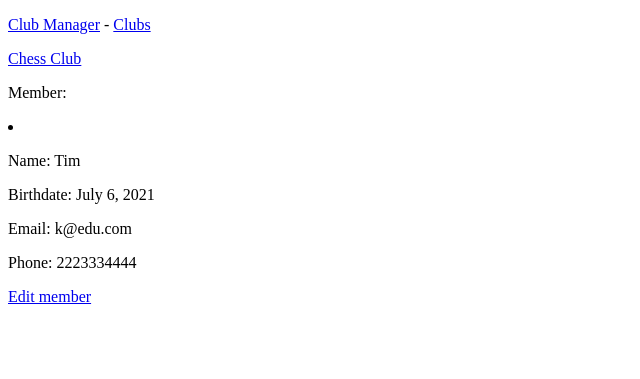
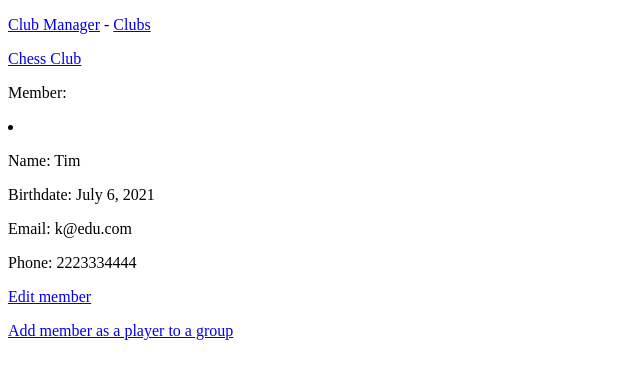
Before and after one commit to CMsirP/Club_Manager_Django_Project, a Django app: page /club_manager/clubs/member/1 in a window 1280 px wide. Shown: the top 379 px of the page, without its empty margins (0-640 px from the left). Run offline with Django 3.2, Linux system fonts and the light colour scheme; data comes from the database, SQL or seed files in the repository; both versions use the stored data as it was after the commit.

Commit message:
Added html, view, form for add_player to add players from existing members in a club to groups.

```diff
--- a/club_manager/templates/club_manager/club.html
+++ b/club_manager/templates/club_manager/club.html
@@ -8,6 +8,7 @@
 <body>
     {% block content %}
         <p>Club: {{ club }}</p>
+        <p>Club type: {{ club.club_type }}</p>
 
         <p>Groups:</p>
         <p>
--- a/club_manager/templates/club_manager/member.html
+++ b/club_manager/templates/club_manager/member.html
@@ -22,6 +22,10 @@
         <p>
             <a href="{% url 'club_manager:edit_member' member.id %}">Edit member</a>
         </p>
+
+        <p>
+            <a href="{% url 'club_manager:add_player' member.id %}">Add member as a player to a group</a>
+        </p>
     {% endblock content %}
 </body>
 </html>
--- a/club_manager/urls.py
+++ b/club_manager/urls.py
@@ -25,5 +25,7 @@
     # Page for editing a particular member
     path('edit_member/<int:member_id>/', views.edit_member, name='edit_member'),
     # Page for editing a particular club
-    path('edit_club/<int:club_id>/', views.edit_club, name='edit_club')
+    path('edit_club/<int:club_id>/', views.edit_club, name='edit_club'),
+    # Page for adding a member as a player to a group
+    path('add_player/<int:member_id>/', views.add_player, name='add_player')
 ]
--- a/club_manager/views.py
+++ b/club_manager/views.py
@@ -1,7 +1,7 @@
 from django.shortcuts import render, get_object_or_404, redirect
 from django.http import HttpResponse
-from club_manager.models import Club, Group, Member
-from .forms import ClubForm, GroupForm, MemberForm
+from club_manager.models import Club, Group, Member, Player
+from .forms import ClubForm, GroupForm, MemberForm, PlayerForm
 
 
 def index(request):
@@ -154,3 +154,23 @@
 
     context = {'club': club, 'form': form}
     return render(request, 'club_manager/edit_club.html', context)
+
+
+def add_player(request, member_id):
+    """Add a particular member as a player to a group."""
+    member = Member.objects.get(id=member_id)
+    club = member.club
+
+    if request.method != 'POST':
+        form = PlayerForm(member.id)
+    else:
+        # POST data submitted; process data.
+        form = PlayerForm(member.id, data=request.POST)
+        if form.is_valid():
+            new_player = form.save(commit=False)
+            new_player.player = member
+            new_player.save()
+            return redirect('club_manager:club', club_id=club.id)
+
+    context = {'club': club, 'member': member, 'form': form}
+    return render(request, 'club_manager/add_player.html', context)
```
Also changed, not shown: club_manager/forms.py (+14 -1 lines), club_manager/templates/club_manager/add_player.html (added, +17 -0 lines), db.sqlite3.
